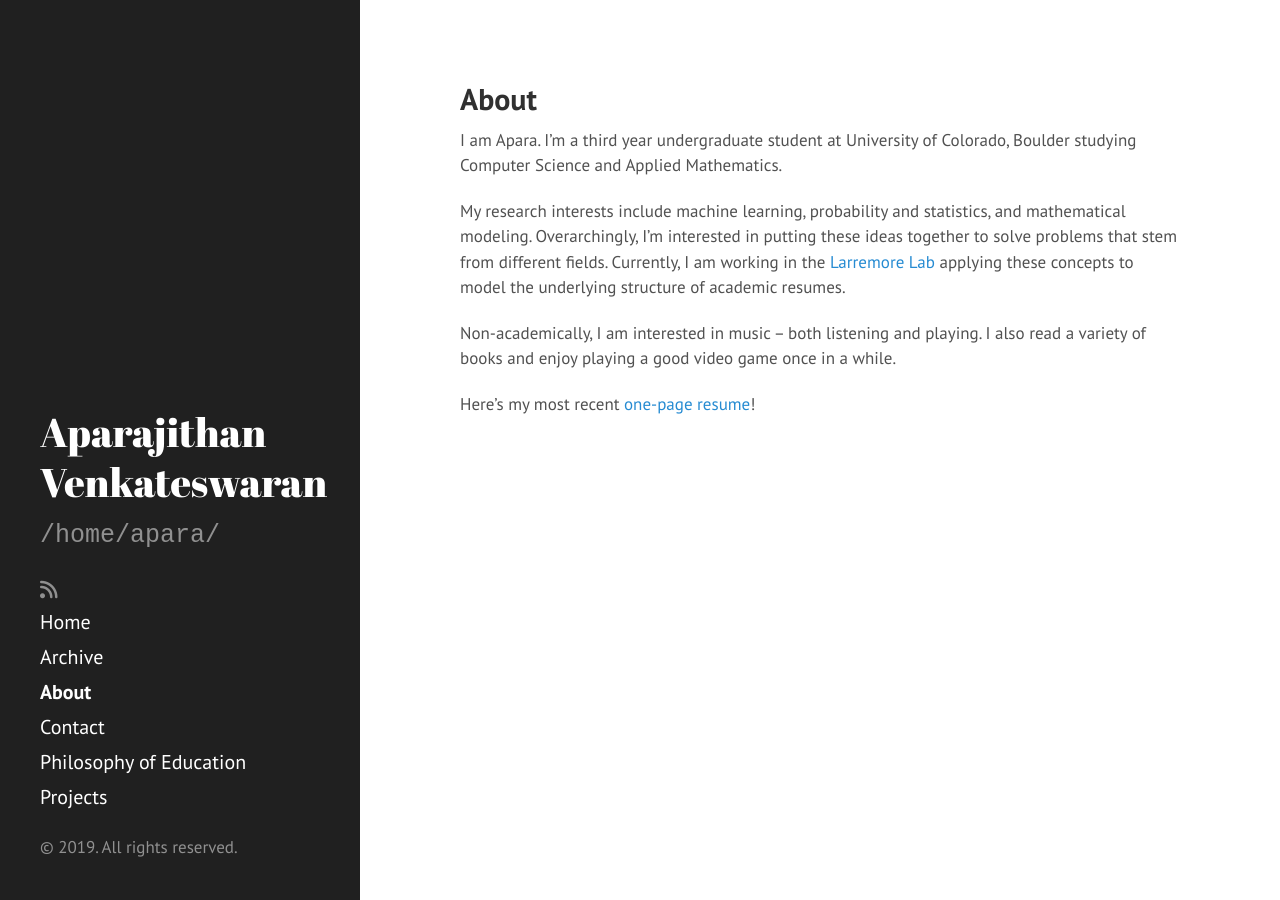
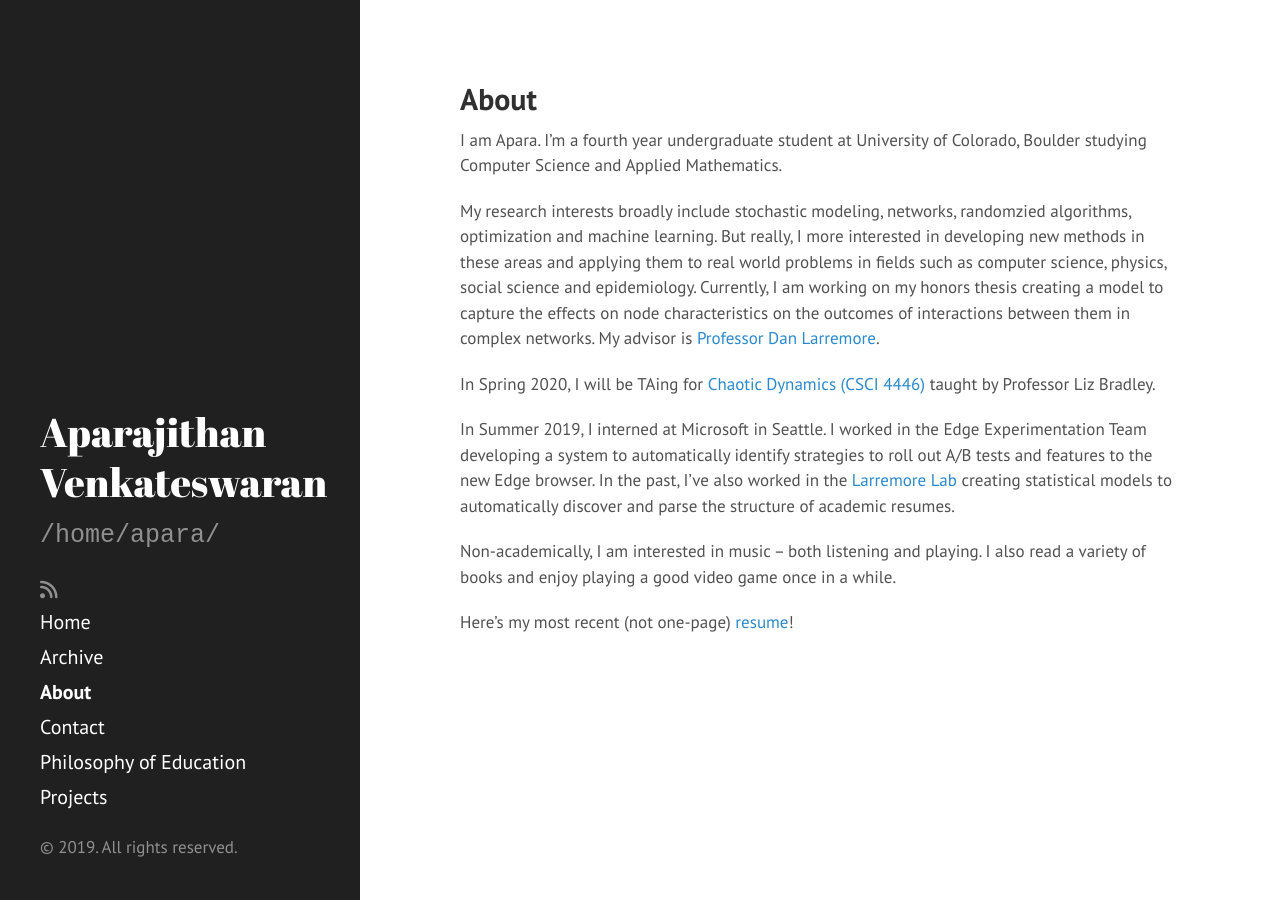
Before and after one commit to AparaV/aparavenkat.com, a Jekyll site: the page built from bio.md, in a window 1280 px wide. Built offline with Jekyll 4.4.1, drawn with Linux system fonts in a browser that asks for light colours; nearby versions of some CDN libraries.

Commit message:
Update bio and resume

```diff
--- a/bio.md
+++ b/bio.md
@@ -3,10 +3,14 @@ layout: page
 title: About
 ---
 
-I am Apara. I'm a third year undergraduate student at University of Colorado, Boulder studying Computer Science and Applied Mathematics.
+I am Apara. I'm a fourth year undergraduate student at University of Colorado, Boulder studying Computer Science and Applied Mathematics.
 
-My research interests include machine learning, probability and statistics, and mathematical modeling. Overarchingly, I'm interested in putting these ideas together to solve problems that stem from different fields. Currently, I am working in the [Larremore Lab](http://danlarremore.com/){:target="_blank"} applying these concepts to model the underlying structure of academic resumes.
+My research interests broadly include stochastic modeling, networks, randomzied algorithms, optimization and machine learning. But really, I more interested in developing new methods in these areas and applying them to real world problems in fields such as computer science, physics, social science and epidemiology. Currently, I am working on my honors thesis creating a model to capture the effects on node characteristics on the outcomes of interactions between them in complex networks. My advisor is [Professor Dan Larremore](https://larremorelab.github.io/dan/){:target="_blank"}.
+
+In Spring 2020, I will be TAing for [Chaotic Dynamics (CSCI 4446)](https://www.cs.colorado.edu/~lizb/chaos-course.html){:target="_blank"} taught by Professor Liz Bradley.
+
+In Summer 2019, I interned at Microsoft in Seattle. I worked in the Edge Experimentation Team developing a system to automatically identify strategies to roll out A/B tests and features to the new Edge browser. In the past, I've also worked in the [Larremore Lab](https://larremorelab.github.io/){:target="_blank"} creating statistical models to automatically discover and parse the structure of academic resumes.
 
 Non-academically, I am interested in music -- both listening and playing. I also read a variety of books and enjoy playing a good video game once in a while.
 
-Here's my most recent [one-page resume](/assets/pdf/AparajithanVenkateswaran.pdf){:target="_blank"}!
+Here's my most recent (not one-page) [resume](/assets/pdf/AparajithanVenkateswaran.pdf){:target="_blank"}!
```
Also changed, not shown: 1 other file.
